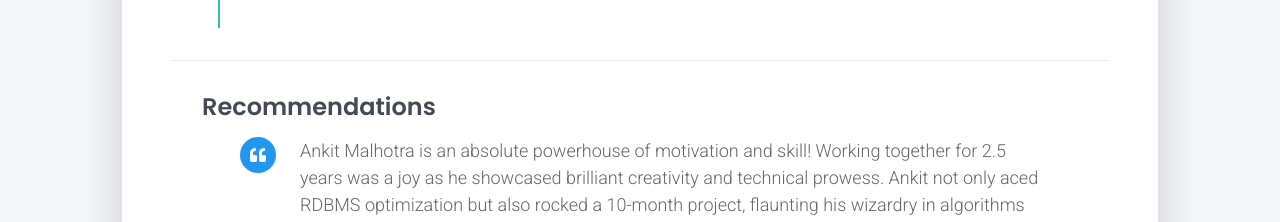
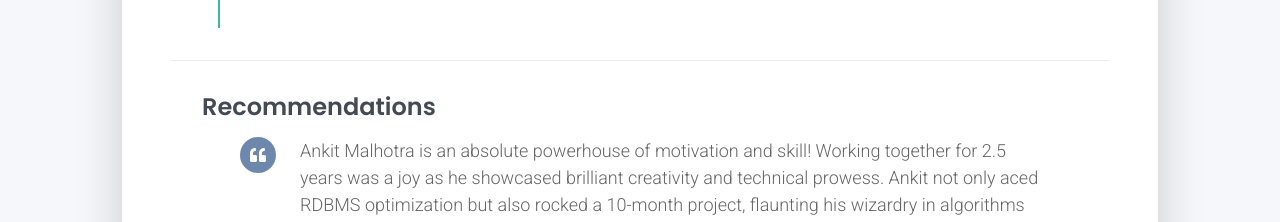
Before and after one commit to Shivangi889/Client_portfolio, a plain HTML site: page index.html in a window 1280 px wide. Shown: the part 7860-8082 px from the top of the page. Drawn offline with Linux system fonts and the light colour scheme; files that its build step writes are made by us from their sources.

Commit message:
Update main.css

```diff
--- a/css/main.css
+++ b/css/main.css
@@ -185,7 +185,7 @@ footer a:not(.nav-link) {
     width: 36px;
     height: 36px;
     display: inline-block;
-    background: #2196F3;
+    background: #6884a9f5;
     color: #fff;
     -webkit-border-radius: 50%;
     -moz-border-radius: 50%;
```
